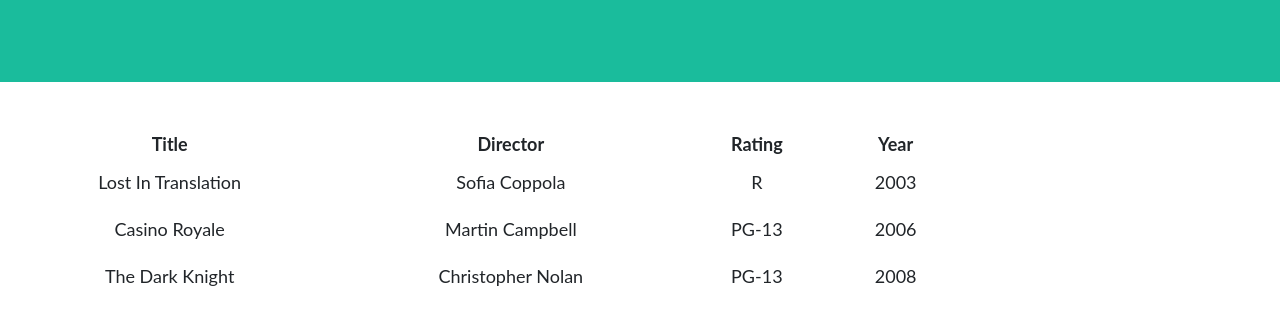
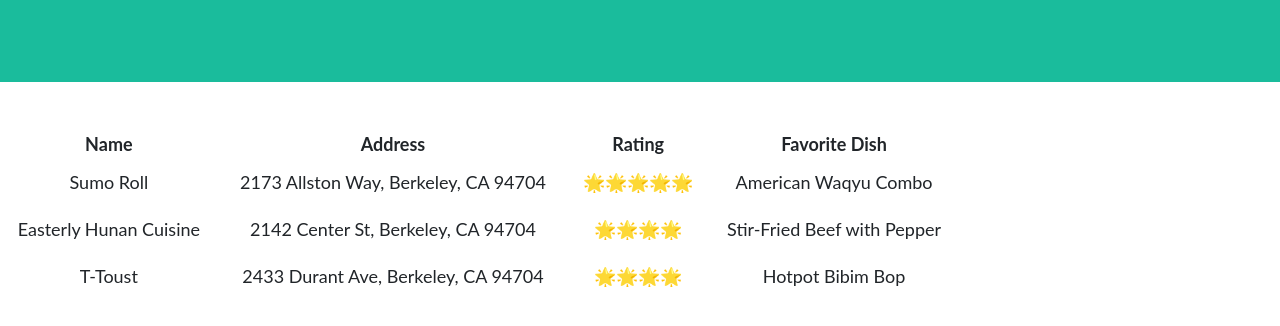
Before and after one commit to MichelleLin-4111/MichelleLin-4111.github.io, a plain HTML site: page list.html in a window 1280 px wide. Shown: the part 270-596 px from the top of the page. Drawn offline with Linux system fonts and the light colour scheme.

Commit message:
changed css style and updated list_data.json

```diff
--- a/index.html
+++ b/index.html
@@ -1,7 +1,8 @@
 <!DOCTYPE HTML>
 <html>
     <header>
-        <link rel="stylesheet" href="style.css">
+        <!-- <link rel="stylesheet" href="style.css"> -->
+        <link rel="stylesheet" href="Example_CSS_Style Templates/style1.css">
         <link rel="stylesheet" href="table_style.css">
         <title>Michelle's Webpage</title>
     </header>
--- a/list_data.json
+++ b/list_data.json
@@ -1,22 +1,22 @@
 {
-	"movies": [
+	"Restaurants in Berkeley": [
 		{
-			"Title": "Lost In Translation",
-			"Director": "Sofia Coppola",
-			"Rating": "R",
-			"Year": "2003"
+			"Name": "Sumo Roll",
+			"Address": "2173 Allston Way, Berkeley, CA 94704",
+			"Rating": "🌟🌟🌟🌟🌟",
+			"Favorite Dish": "American Waqyu Combo"
 		},
 		{
-			"Title": "Casino Royale",
-			"Director": "Martin Campbell",
-			"Rating": "PG-13",
-			"Year": "2006"
+			"Name": "Easterly Hunan Cuisine",
+			"Address": "2142 Center St, Berkeley, CA 94704",
+			"Rating": "🌟🌟🌟🌟",
+			"Favorite Dish": "Stir-Fried Beef with Pepper"
 		},
 		{
-			"Title": "The Dark Knight",
-			"Director": "Christopher Nolan",
-			"Rating": "PG-13",
-			"Year": "2008"
+			"Name": "T-Toust",
+			"Address": "2433 Durant Ave, Berkeley, CA 94704",
+			"Rating": "🌟🌟🌟🌟",
+			"Favorite Dish": "Hotpot Bibim Bop"
 		}
 	]
 }
```
